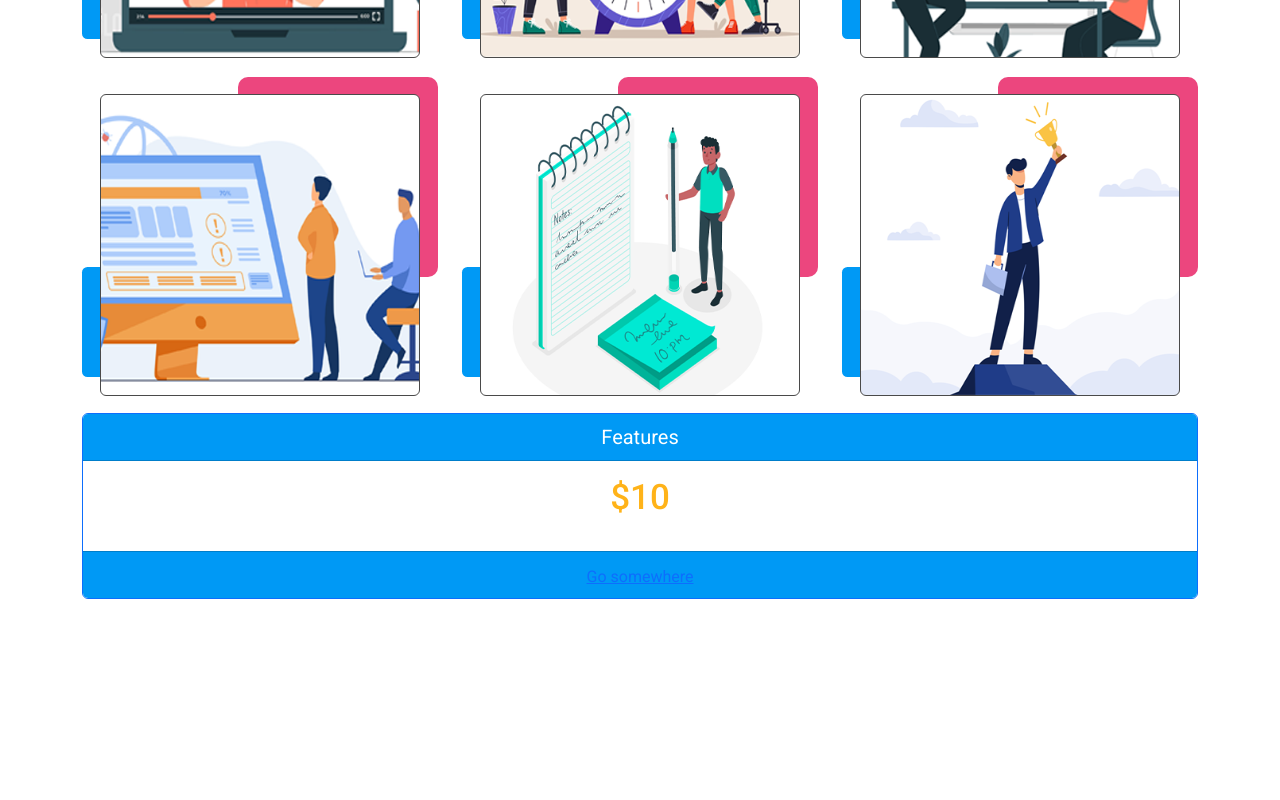
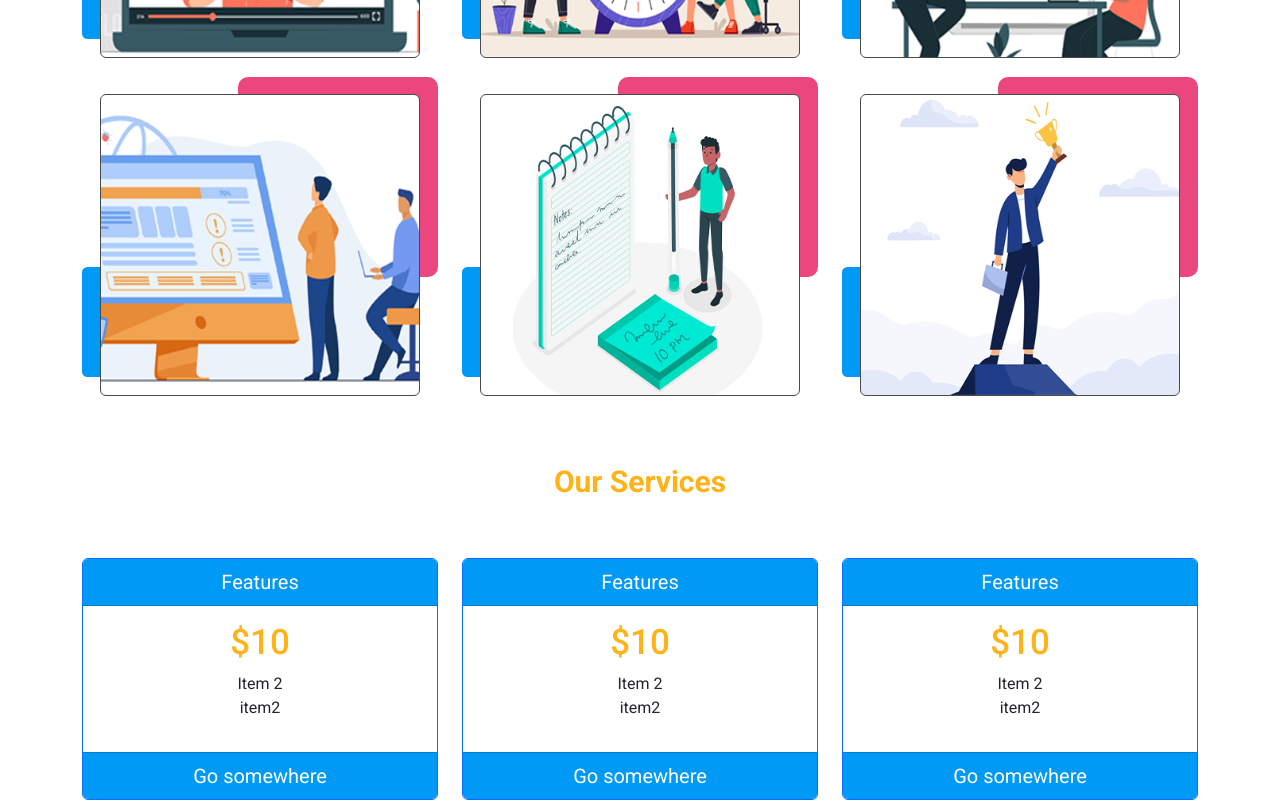
Before and after one commit to AmitShawGit/Mayank_Study_Point_MERN, a React (Create React App) app: page / in a window 1280 px wide. Shown: the part 1667-2467 px from the top of the page. Before the commit the page ends 2266 px from the top, so only its background shows below. Built offline with nearby package versions, Linux system fonts and the light colour scheme.

Commit message:
our services section

```diff
--- a/src/components/pricecard/PriceCard.jsx
+++ b/src/components/pricecard/PriceCard.jsx
@@ -2,18 +2,18 @@ import React from 'react'
 import { Link } from 'react-router-dom';
 import Card from 'react-bootstrap/Card';
 import './style.scss'
-const PriceCard = (props) => {
-
+const PriceCard = ({ head, price, features, path }) => {
+  let feature = features
   return (
     <div>
       <Card className="text-center border-primary">
-      <Card.Header className='feature'>{props.head}</Card.Header>
+        <Card.Header className='feature'>{head}</Card.Header>
         <Card.Body>
-        <Card.Title className='price'>{props.price}</Card.Title>
+          <Card.Title className='price'>{price}</Card.Title>
           <ul className='list-none'>
-           { props.list.map((item)=>{
-                return(
-                    <li key={item.id}>{item.listItem}</li>
+            {feature.map((item, index) => {
+              return (
+                <li key={index}>{item.name}</li>
               )
             })
             }
@@ -21,7 +21,7 @@ const PriceCard = (props) => {
 
         </Card.Body>
         <Card.Footer className='feature'>
-        <Link to={props.path} variant="primary">Go somewhere</Link>
+          <Link to={path} variant="primary" className='links'>Go somewhere</Link>
         </Card.Footer>
       </Card>
     </div>
--- a/src/components/pricecard/style.scss
+++ b/src/components/pricecard/style.scss
@@ -12,5 +12,11 @@
 }
 .list-none{
     list-style: none;
+    padding-left: 0;
+}
+.links{
+    text-decoration: none;
+    color: $white;
+    font-size: 20px;
 }
 }
--- a/src/pages/home/pricing/Pricing.jsx
+++ b/src/pages/home/pricing/Pricing.jsx
@@ -4,19 +4,53 @@ import Row from 'react-bootstrap/Row';
 import Col from 'react-bootstrap/Col';
 import PriceCard from '../../../components/pricecard/PriceCard';
 const Pricing = () => {
+    const output = [
+        {
+            id: 1,
+            head: "Features",
+            price: "$10",
+            features: [
+                { id: 1, name: 'Item 2' },
+                { id: 2, name: 'item2' }
+            ],
+            path: "/some-path",
+        },
+        {
+            id: 2,
+            head: "Features",
+            price: "$10",
+            features: [
+                { id: 1, name: 'Item 2' },
+                { id: 2, name: 'item2' }
+            ],
+            path: "/some-path",
+        },
+        {
+            id: 3,
+            head: "Features",
+            price: "$10",
+            features: [
+                { id: 1, name: 'Item 2' },
+                { id: 2, name: 'item2' }
+            ],
+            path: "/some-path",
+        },
+    ]
     return (
         <div>
             <ContentWrapper>
+                <h2 className='heading'>Our Services</h2>
                 <Row>
-                    <Col size={4}>
-                        <PriceCard
-                            head="Features"
-                            price="$10"
-                            list={['Item 1', 'Item 2', 'Item 3']}
-                            path="/some-path"
+                {output.map((item, index) =>
+                 <Col md={4}  key={index}>
+                         <PriceCard
+                            head={item.head}
+                            price={item.price}
+                            features={item.features}
+                            path={item.path}
                         />
 
-                    </Col>
+                    </Col>   )}
                 </Row>
             </ContentWrapper>
         </div>
```
Lines whose indentation alone changed are shown as unchanged.
